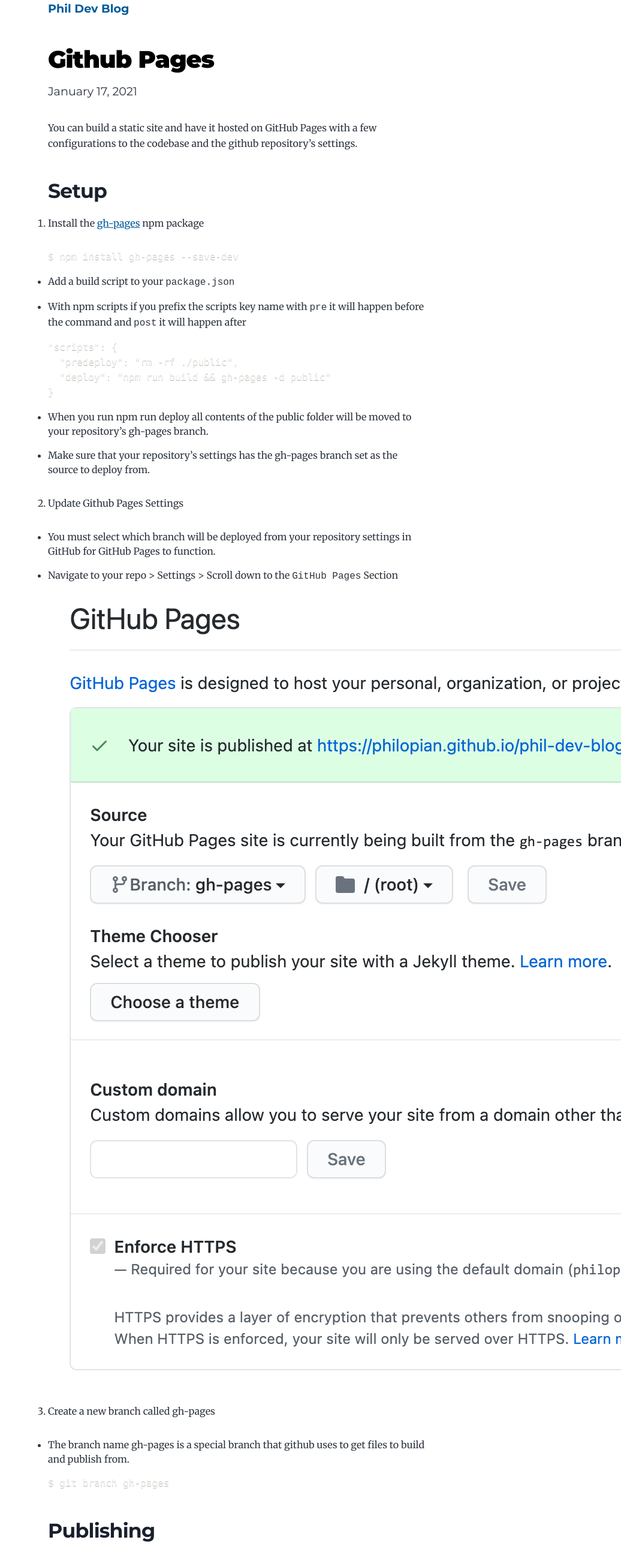
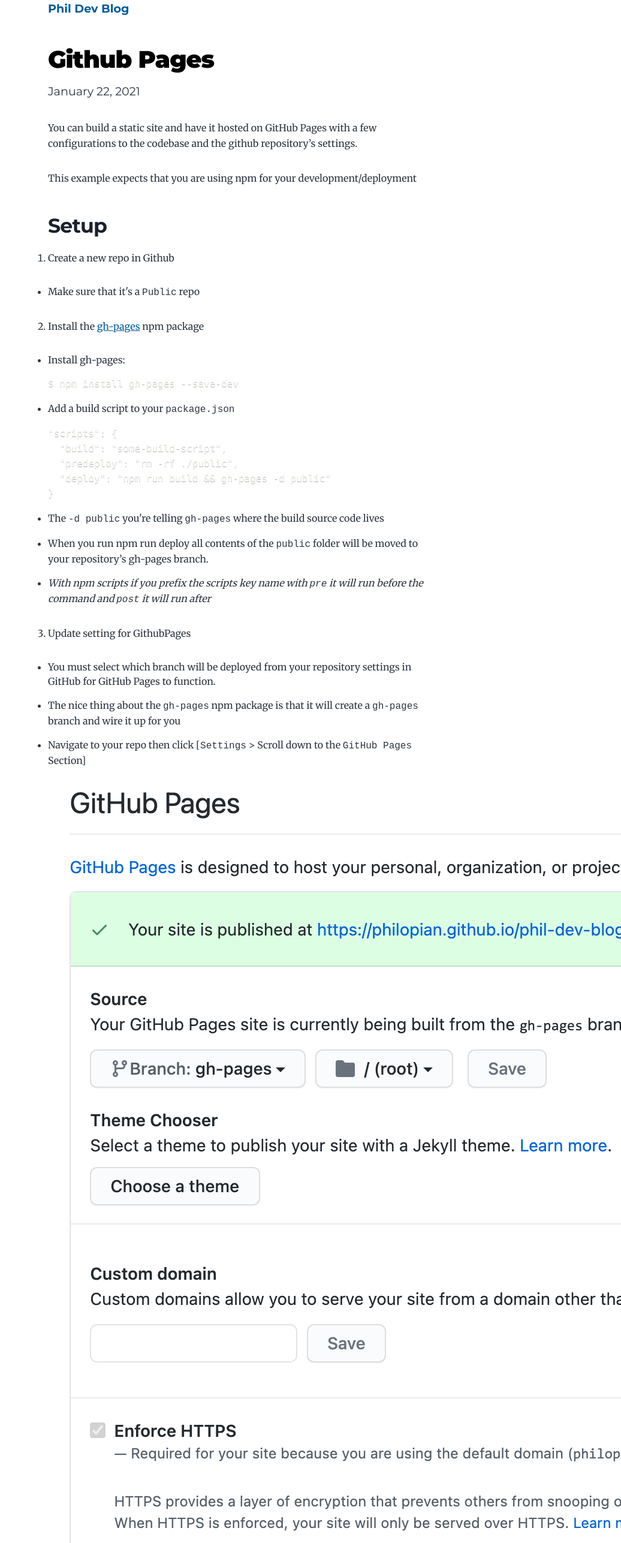
Before and after one commit to philopian/phil-dev-blog, a Gatsby site: page /github/githubpages/ in a window 1280 px wide. Shown: the part 40-2613 px from the top of the page at 60% size, without its empty margins (244-1280 px from the left). Built offline with nearby package versions, Linux system fonts and the light colour scheme; Gatsby itself is replaced by a stand-in of ours; some packages are replaced by stand-ins of ours; code samples lack their colours.

Commit message:
update githubpages post

````diff
--- a/content/blog/github/githubpages.mdx
+++ b/content/blog/github/githubpages.mdx
@@ -1,40 +1,46 @@
 ---
 title: Github Pages
-date: "2021-01-17"
+date: "2021-01-22"
 description: Setting up Github Pages
 ---
 
 You can build a static site and have it hosted on GitHub Pages with a few configurations to the codebase and the github repository’s settings.
 
+This example expects that you are using npm for your development/deployment
+
 ## Setup
-1. Install the [gh-pages](https://www.npmjs.com/package/gh-pages) npm package
-  ```sh
-  $ npm install gh-pages --save-dev
-  ```
+1. Create a new repo in Github
+  - Make sure that it's a `Public` repo
+
+2. Install the [gh-pages](https://www.npmjs.com/package/gh-pages) npm package
+  - Install gh-pages:
+    ```sh
+    $ npm install gh-pages --save-dev
+    ```
   - Add a build script to your `package.json`
-  - With npm scripts if you prefix the scripts key name with `pre` it will happen before the command and `post` it will happen after
     ```js
     "scripts": {
+      "build": "some-build-script",
       "predeploy": "rm -rf ./public",
       "deploy": "npm run build && gh-pages -d public"
     }
     ```
-  - When you run npm run deploy all contents of the public folder will be moved to your repository’s gh-pages branch.
-  - Make sure that your repository’s settings has the gh-pages branch set as the source to deploy from.
+  - The `-d public` you're telling `gh-pages` where the build source code lives
+  - When you run npm run deploy all contents of the `public` folder will be moved to your repository’s gh-pages branch.
+  - *With npm scripts if you prefix the scripts key name with `pre` it will run before the command and `post` it will run after*
 
-2. Update Github Pages Settings
+3. Update setting for GithubPages
   - You must select which branch will be deployed from your repository settings in GitHub for GitHub Pages to function.
-  - Navigate to your repo > Settings > Scroll down to the `GitHub Pages` Section
+  - The nice thing about the `gh-pages` npm package is that it will create a `gh-pages` branch and wire it up for you
+  - Navigate to your repo then click [`Settings` > Scroll down to the `GitHub Pages` Section]
   ![](./assets/gh-pages-screenshot.png)
+  - It's ok to keep the path as `/ (root)` because the when you run `gh-pages -d public` you tell `gh-pages` what your build folder is
 
-3. Create a new branch called gh-pages
-  - The branch name gh-pages is a special branch that github uses to get files to build and publish from.
-    ```sh
-    $ git branch gh-pages
-    ```
 
-## Publishing
+## Publishing to GitHub Pages
 - All you need to do to publish to githubpages is to run the npm `deploy` script
   ```sh
   $ npm run deploy
   ```
+- You static page should live: https://`<GITHUB_USERNAME>`.github.io/`<REPO_NAME>`/.
+- *You might have to clear your cache to see the new changes*
````
